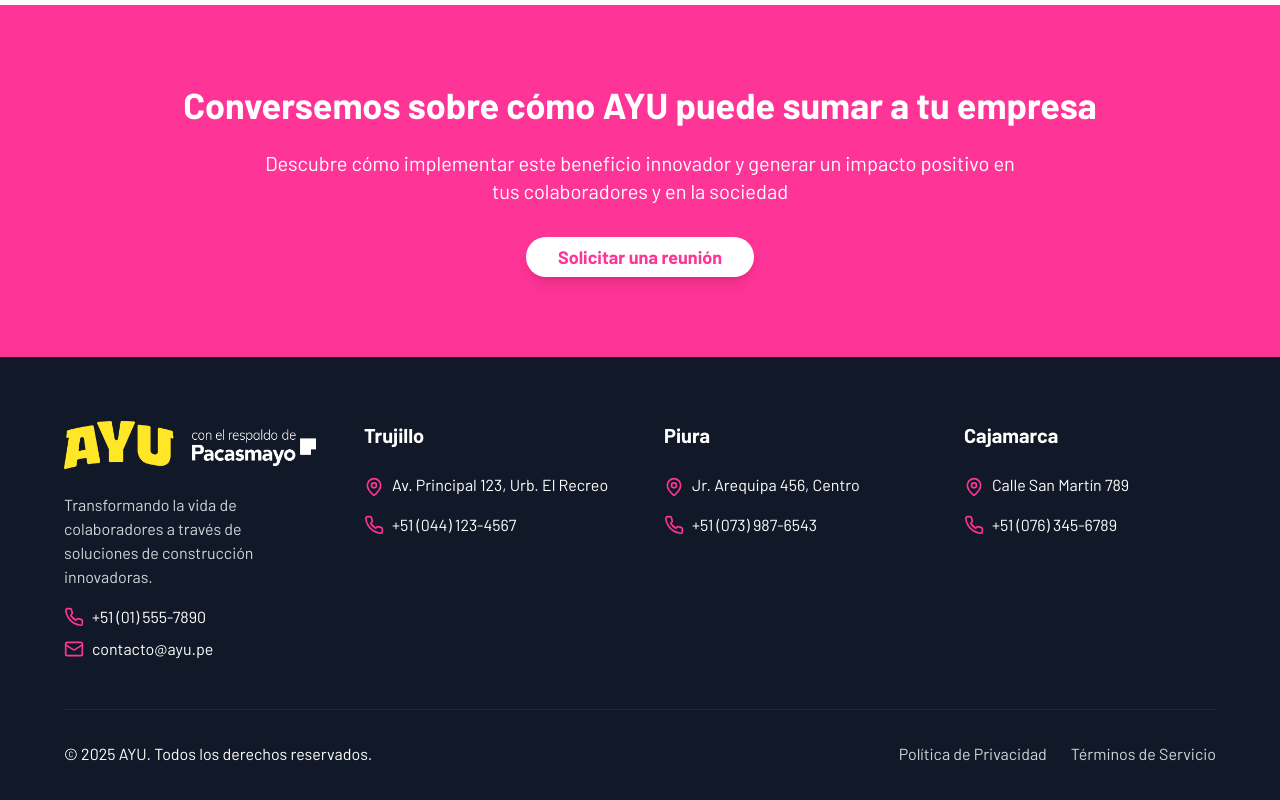
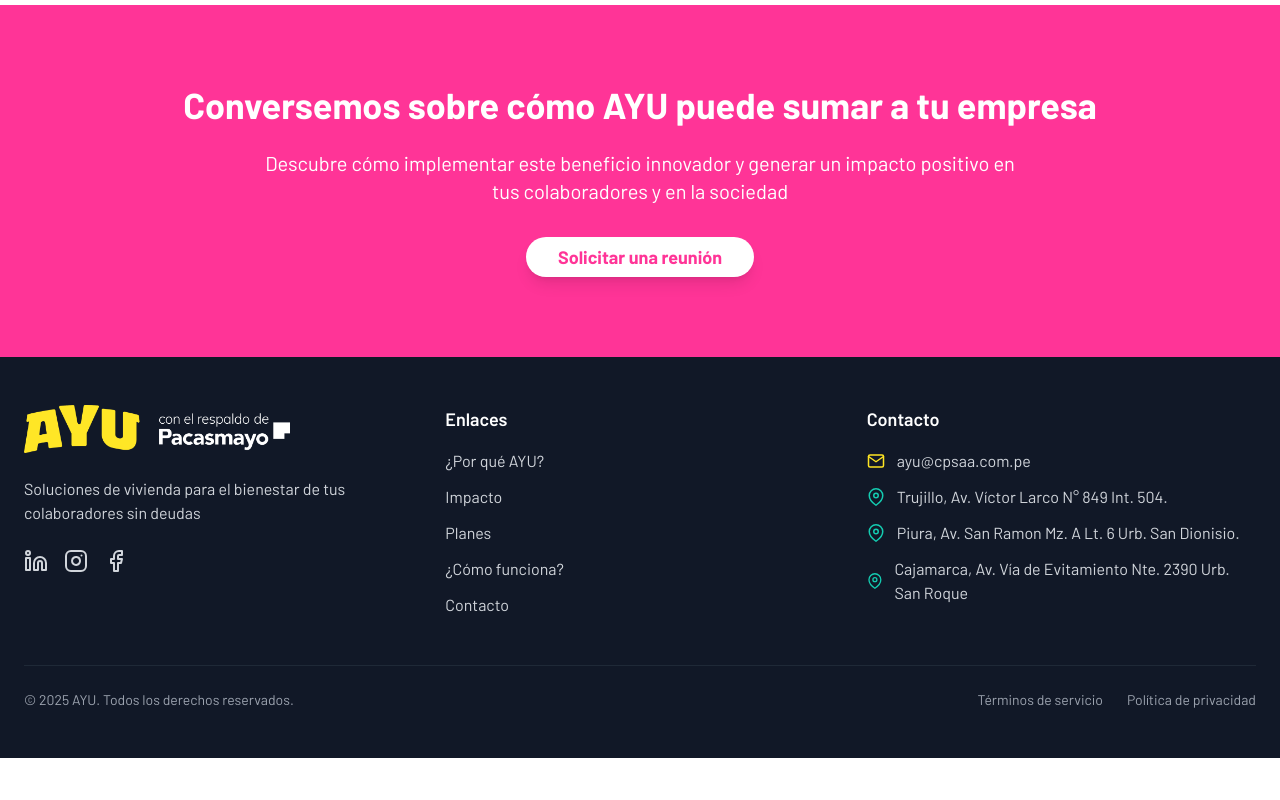
Before and after one commit to JoacoMaurtuaDiban/ayu-ventaja-competitiva-web, a React (Vite) app: page / in a window 1280 px wide. Shown: the part 4939-5739 px from the top of the page. After the commit the page ends 5697 px from the top, so only its background shows below. Built offline with nearby package versions, Linux system fonts and the light colour scheme.

Commit message:
footer y scripts

```diff
--- a/index.html
+++ b/index.html
@@ -1,6 +1,26 @@
 <!DOCTYPE html>
 <html lang="en">
   <head>
+    <!-- Google tag (gtag.js) -->
+    <script async src="https://www.googletagmanager.com/gtag/js?id=G-XQXRNZGYDR"></script>
+    <script>
+      window.dataLayer = window.dataLayer || [];
+      function gtag(){dataLayer.push(arguments);}
+      gtag('js', new Date());
+
+      gtag('config', 'G-XQXRNZGYDR');
+    </script>
+
+    <!-- Google Tag Manager -->
+    <script>
+      (function(w,d,s,l,i){w[l]=w[l]||[];w[l].push({'gtm.start':
+      new Date().getTime(),event:'gtm.js'});var f=d.getElementsByTagName(s)[0],
+      j=d.createElement(s),dl=l!='dataLayer'?'&l='+l:'';j.async=true;j.src=
+      'https://www.googletagmanager.com/gtm.js?id='+i+dl;f.parentNode.insertBefore(j,f);
+      })(window,document,'script','dataLayer','GTM-NLPR9WFV');
+    </script>
+    <!-- End Google Tag Manager -->
+
     <meta charset="UTF-8" />
     <meta name="viewport" content="width=device-width, initial-scale=1.0" />
     <title>ayu-ventaja-competitiva-web</title>
@@ -18,6 +38,11 @@
   </head>
 
   <body>
+    <!-- Google Tag Manager (noscript) -->
+    <noscript><iframe src="https://www.googletagmanager.com/ns.html?id=GTM-NLPR9WFV"
+    height="0" width="0" style="display:none;visibility:hidden"></iframe></noscript>
+    <!-- End Google Tag Manager (noscript) -->
+
     <div id="root"></div>
     <!-- IMPORTANT: DO NOT REMOVE THIS SCRIPT TAG OR THIS VERY COMMENT! -->
     <script src="https://cdn.gpteng.co/gptengineer.js" type="module"></script>
--- a/src/components/Footer.tsx
+++ b/src/components/Footer.tsx
@@ -1,69 +1,123 @@
 
 import React from 'react';
-import { Phone, Mail, MapPin } from 'lucide-react';
-
-const locations = [
-  {
-    city: 'Trujillo',
-    address: 'Av. Principal 123, Urb. El Recreo',
-    phone: '+51 (044) 123-4567'
-  },
-  {
-    city: 'Piura',
-    address: 'Jr. Arequipa 456, Centro',
-    phone: '+51 (073) 987-6543'
-  },
-  {
-    city: 'Cajamarca',
-    address: 'Calle San Martín 789',
-    phone: '+51 (076) 345-6789'
-  }
-];
 
 const Footer = () => {
+  const currentYear = new Date().getFullYear();
+
   return (
-    <footer className="bg-gray-900 text-white py-16 px-4 md:px-8">
-      <div className="container mx-auto">
-        <div className="grid grid-cols-1 md:grid-cols-2 lg:grid-cols-4 gap-12">
+    <footer className="bg-gray-900 text-white">
+      <div className="container mx-auto py-12 px-4 sm:px-6">
+        <div className="grid grid-cols-1 md:grid-cols-3 gap-8">
           <div>
             <img
               src="/lovable-uploads/debbb9a0-1a56-4aec-add1-b5a8cba7cb56.png"
-              alt="AYU Logo"
-              className="h-12 mb-6"
+              alt="AYU Empresas"
+              className="h-12 mb-6 object-contain"
             />
-            <p className="mb-4 text-gray-300">
-              Transformando la vida de colaboradores a través de soluciones de construcción innovadoras.
+            <p className="text-gray-300 mb-6">
+              Soluciones de vivienda para el bienestar de tus colaboradores sin deudas
             </p>
-            <div className="flex items-center mb-2">
-              <Phone className="h-5 w-5 mr-2 text-ayu-pink" />
-              <span>+51 (01) 555-7890</span>
-            </div>
-            <div className="flex items-center">
-              <Mail className="h-5 w-5 mr-2 text-ayu-pink" />
-              <span>contacto@ayu.pe</span>
+            <div className="flex space-x-4">
+              <a
+                href="https://www.linkedin.com/company/ayu-de-cementos-pacasmayo"
+                className="text-gray-300 hover:text-white transition-colors"
+                aria-label="LinkedIn"
+              >
+                <svg xmlns="http://www.w3.org/2000/svg" width="24" height="24" viewBox="0 0 24 24" fill="none" stroke="currentColor" strokeWidth="2" strokeLinecap="round" strokeLinejoin="round">
+                  <path d="M16 8a6 6 0 0 1 6 6v7h-4v-7a2 2 0 0 0-2-2 2 2 0 0 0-2 2v7h-4v-7a6 6 0 0 1 6-6z"></path>
+                  <rect x="2" y="9" width="4" height="12"></rect>
+                  <circle cx="4" cy="4" r="2"></circle>
+                </svg>
+              </a>
+              <a
+                href="https://www.instagram.com/ayupacasmayo/"
+                className="text-gray-300 hover:text-white transition-colors"
+                aria-label="Instagram"
+              >
+                <svg xmlns="http://www.w3.org/2000/svg" width="24" height="24" viewBox="0 0 24 24" fill="none" stroke="currentColor" strokeWidth="2" strokeLinecap="round" strokeLinejoin="round">
+                  <rect x="2" y="2" width="20" height="20" rx="5" ry="5"></rect>
+                  <path d="M16 11.37A4 4 0 1 1 12.63 8 4 4 0 0 1 16 11.37z"></path>
+                  <line x1="17.5" y1="6.5" x2="17.51" y2="6.5"></line>
+                </svg>
+              </a>
+              <a
+                href="https://www.facebook.com/ayupacasmayo"
+                className="text-gray-300 hover:text-white transition-colors"
+                aria-label="Facebook"
+              >
+                <svg xmlns="http://www.w3.org/2000/svg" width="24" height="24" viewBox="0 0 24 24" fill="none" stroke="currentColor" strokeWidth="2" strokeLinecap="round" strokeLinejoin="round">
+                  <path d="M18 2h-3a5 5 0 0 0-5 5v3H7v4h3v8h4v-8h3l1-4h-4V7a1 1 0 0 1 1-1h3z"></path>
+                </svg>
+              </a>
             </div>
           </div>
 
-          {locations.map((location, index) => (
-            <div key={index}>
-              <h3 className="text-xl font-bold mb-6">{location.city}</h3>
-              <div className="flex items-start mb-4">
-                <MapPin className="h-5 w-5 mr-2 mt-1 text-ayu-pink" />
-                <span>{location.address}</span>
-              </div>
-              <div className="flex items-center">
-                <Phone className="h-5 w-5 mr-2 text-ayu-pink" />
-                <span>{location.phone}</span>
-              </div>
+          <div>
+            <h3 className="text-lg font-semibold mb-4">Enlaces</h3>
+            <ul className="space-y-3">
+              <li>
+                <a href="#why" className="text-gray-300 hover:text-white transition-colors">¿Por qué AYU?</a>
+              </li>
+              <li>
+                <a href="#impact" className="text-gray-300 hover:text-white transition-colors">Impacto</a>
+              </li>
+              <li>
+                <a href="#plans" className="text-gray-300 hover:text-white transition-colors">Planes</a>
+              </li>
+              <li>
+                <a href="#how" className="text-gray-300 hover:text-white transition-colors">¿Cómo funciona?</a>
+              </li>
+              <li>
+                <a href="#contact" className="text-gray-300 hover:text-white transition-colors">Contacto</a>
+              </li>
+            </ul>
+          </div>
+
+          <div>
+            <h3 className="text-lg font-semibold mb-4">Contacto</h3>
+            <div className="space-y-3">
+              <p className="flex items-center gap-3">
+                <svg xmlns="http://www.w3.org/2000/svg" width="18" height="18" viewBox="0 0 24 24" fill="none" stroke="currentColor" strokeWidth="2" strokeLinecap="round" strokeLinejoin="round" className="text-ayu-yellow">
+                  <path d="M4 4h16c1.1 0 2 .9 2 2v12c0 1.1-.9 2-2 2H4c-1.1 0-2-.9-2-2V6c0-1.1.9-2 2-2z"></path>
+                  <polyline points="22,6 12,13 2,6"></polyline>
+                </svg>
+                <span className="text-gray-300">ayu@cpsaa.com.pe</span>
+              </p>
+              <p className="flex items-center gap-3">
+                <svg xmlns="http://www.w3.org/2000/svg" width="18" height="18" viewBox="0 0 24 24" fill="none" stroke="currentColor" strokeWidth="2" strokeLinecap="round" strokeLinejoin="round" className="text-ayu-green">
+                  <path d="M21 10c0 7-9 13-9 13s-9-6-9-13a9 9 0 0 1 18 0z"></path>
+                  <circle cx="12" cy="10" r="3"></circle>
+                </svg>
+                <span className="text-gray-300"> Trujillo, Av. Víctor Larco N° 849 Int. 504.</span>
+
+              </p>
+              <p className="flex items-center gap-3">
+                <svg xmlns="http://www.w3.org/2000/svg" width="18" height="18" viewBox="0 0 24 24" fill="none" stroke="currentColor" strokeWidth="2" strokeLinecap="round" strokeLinejoin="round" className="text-ayu-green">
+                  <path d="M21 10c0 7-9 13-9 13s-9-6-9-13a9 9 0 0 1 18 0z"></path>
+                  <circle cx="12" cy="10" r="3"></circle>
+                </svg>
+                <span className="text-gray-300"> Piura, Av. San Ramon Mz. A Lt. 6 Urb. San Dionisio.</span>
+
+              </p>
+              <p className="flex items-center gap-3">
+                <svg xmlns="http://www.w3.org/2000/svg" width="18" height="18" viewBox="0 0 24 24" fill="none" stroke="currentColor" strokeWidth="2" strokeLinecap="round" strokeLinejoin="round" className="text-ayu-green">
+                  <path d="M21 10c0 7-9 13-9 13s-9-6-9-13a9 9 0 0 1 18 0z"></path>
+                  <circle cx="12" cy="10" r="3"></circle>
+                </svg>
+                <span className="text-gray-300"> Cajamarca, Av. Vía de Evitamiento Nte. 2390 Urb. San Roque</span>
+
+              </p>
             </div>
-          ))}
+          </div>
         </div>
 
-        <div className="border-t border-gray-800 mt-12 pt-8 flex flex-col md:flex-row justify-between items-center">
-          <p>© {new Date().getFullYear()} AYU. Todos los derechos reservados.</p>
-          <div className="flex space-x-6 mt-4 md:mt-0">
-            <a href="#" className="text-gray-300 hover:text-ayu-pink">Política de Privacidad</a>
-            <a href="#" className="text-gray-300 hover:text-ayu-pink">Términos de Servicio</a>
+        <div className="border-t border-gray-800 mt-12 pt-6 flex flex-col sm:flex-row justify-between items-center">
+          <p className="text-gray-400 text-sm">© {currentYear} AYU. Todos los derechos reservados.</p>
+          <div className="mt-4 sm:mt-0">
+            <ul className="flex space-x-6 text-sm">
+              <li><a href="#" className="text-gray-400 hover:text-white transition-colors">Términos de servicio</a></li>
+              <li><a href="#" className="text-gray-400 hover:text-white transition-colors">Política de privacidad</a></li>
+            </ul>
           </div>
         </div>
       </div>
```
